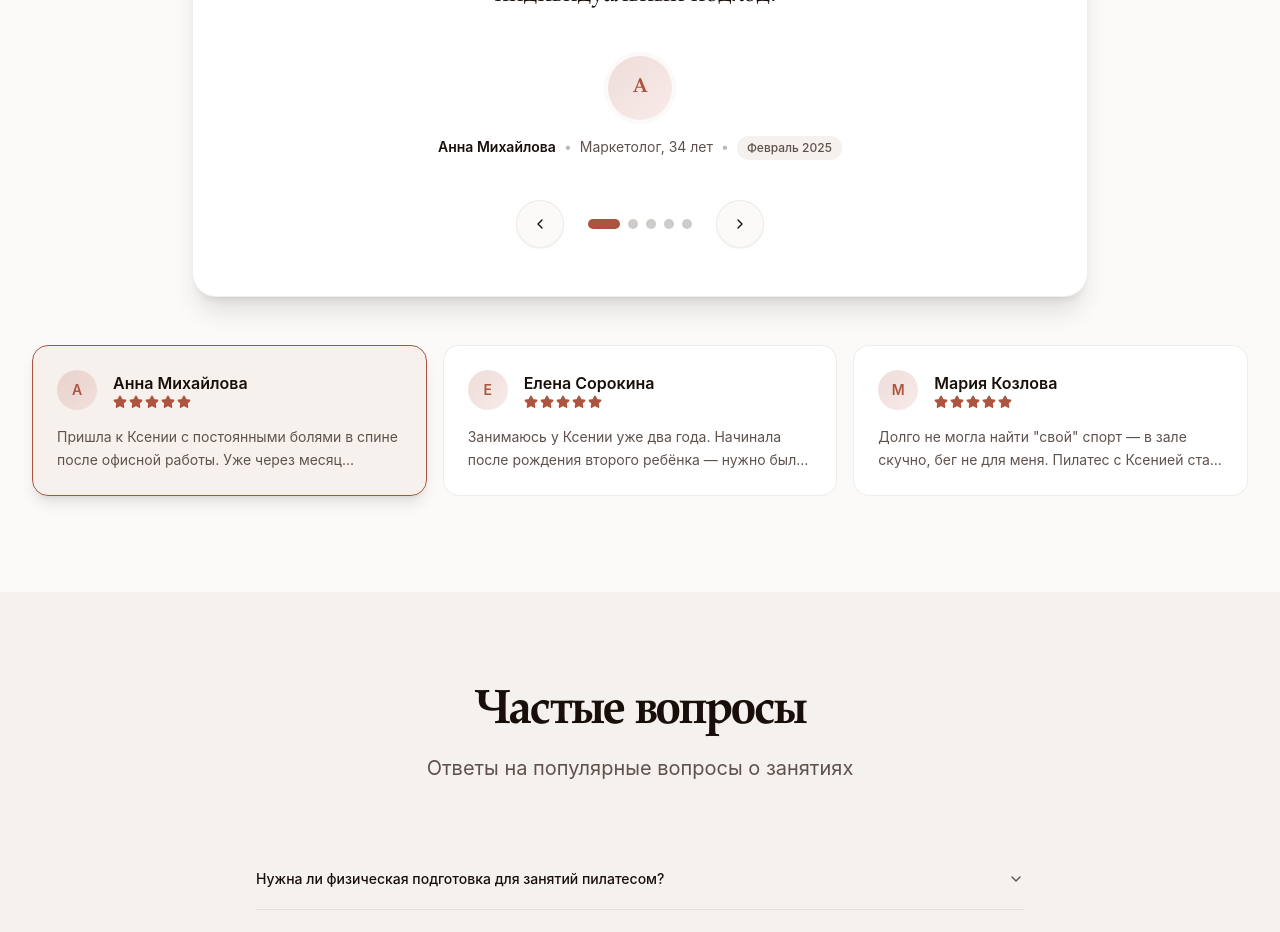
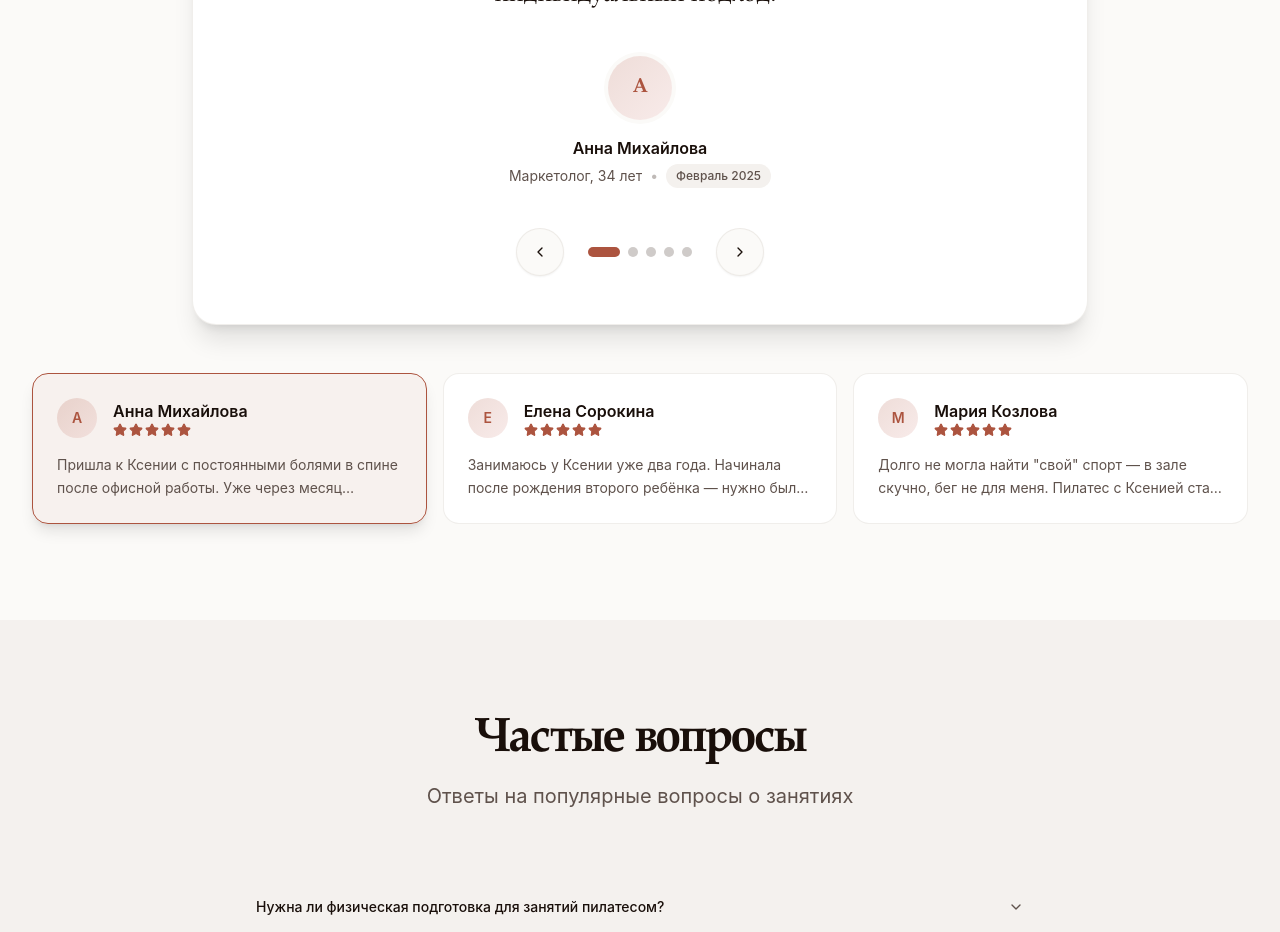
Before and after one commit to robertmaxworkuk/v0-pilates-studio-website, a Next.js app: page / in a window 1280 px wide. Shown: the part 9100-10032 px from the top of the page. Built offline with nearby package versions, Linux system fonts and the light colour scheme.

Commit message:
Refine testimonial author meta layout

```diff
--- a/components/sections/testimonials-section.tsx
+++ b/components/sections/testimonials-section.tsx
@@ -136,13 +136,12 @@ export function TestimonialsSection() {
                     {currentTestimonial.name.charAt(0)}
                   </span>
                 </div>
-                <p className="mt-3 max-w-full overflow-hidden text-ellipsis whitespace-nowrap px-2 text-center text-xs text-muted-foreground sm:mt-4 sm:text-sm">
-                  <span className="font-semibold text-foreground">{currentTestimonial.name}</span>
-                  {(currentTestimonial.occupation || currentTestimonial.age || currentTestimonial.date) && (
-                    <span className="mx-2 text-muted-foreground/40">•</span>
-                  )}
+                <p className="mt-3 text-center text-sm font-semibold text-foreground sm:mt-4 sm:text-base">
+                  {currentTestimonial.name}
+                </p>
+                <p className="mt-1 flex max-w-full items-center justify-center gap-2 overflow-hidden text-ellipsis whitespace-nowrap px-2 text-center text-xs text-muted-foreground sm:text-sm">
                   {(currentTestimonial.occupation || currentTestimonial.age) && (
-                    <span>
+                    <span className="truncate">
                       {currentTestimonial.occupation}
                       {currentTestimonial.age && `, ${currentTestimonial.age} лет`}
                     </span>
@@ -150,7 +149,7 @@ export function TestimonialsSection() {
                   {currentTestimonial.date && (
                     <>
                       {(currentTestimonial.occupation || currentTestimonial.age) && (
-                        <span className="mx-2 text-muted-foreground/40">•</span>
+                        <span className="text-muted-foreground/40">•</span>
                       )}
                       <span className="inline-flex rounded-full bg-muted px-2 py-0.5 text-[11px] font-medium text-muted-foreground sm:px-2.5 sm:py-1 sm:text-xs">
                         {currentTestimonial.date}
```
